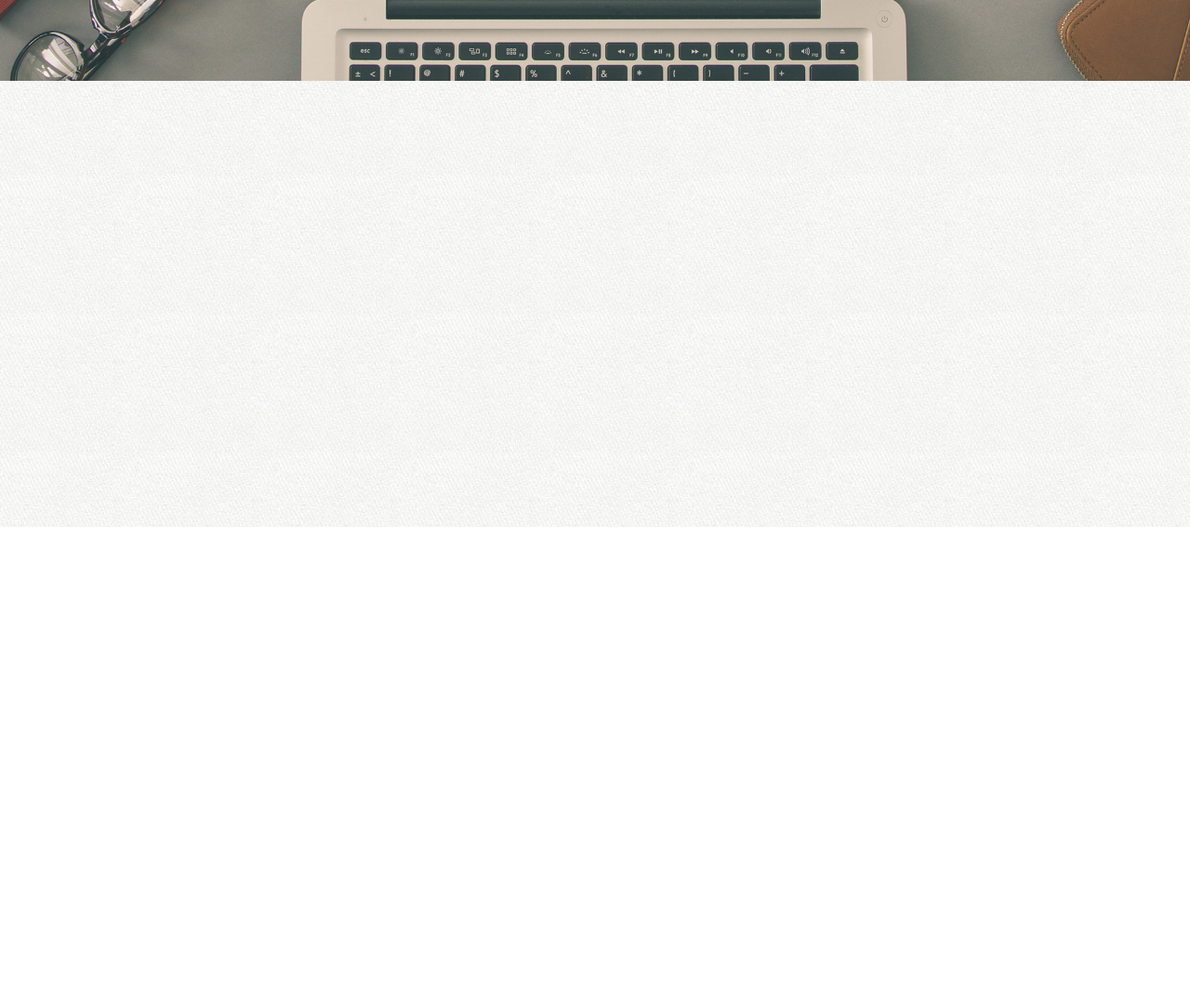
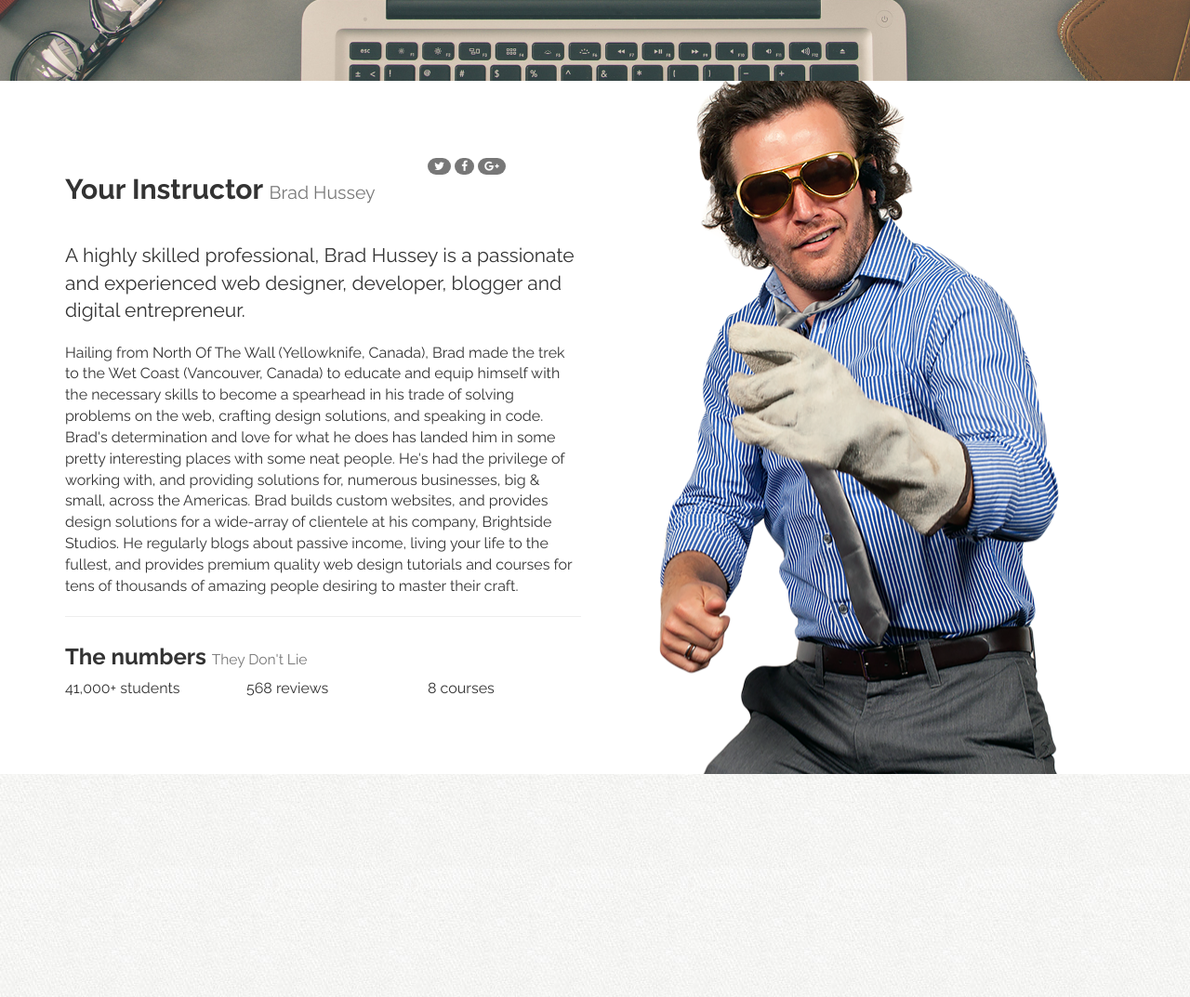
Before and after one commit to mpjr1/Boostrap-to-Wordpress, a PHP site: page / in a window 1280 px wide. Shown: the part 4259-5332 px from the top of the page at 93% size. Before the commit the page ends 4826 px from the top, so only its background shows below. Run offline with PHP 8.4, Linux system fonts and the light colour scheme.

Commit message:
Instructor Section completed

```diff
--- a/B2W/assets/css/custom.css
+++ b/B2W/assets/css/custom.css
@@ -184,6 +184,10 @@ section h3 {
     color: white;
 }
 
+#instructor{
+    background: white url('../img/brad-elvis.png') 90% -10px no-repeat;
+}
+
 /*=== Custom Icon Sprites ===*/
 
 i.ci{
--- a/B2W/index.html
+++ b/B2W/index.html
@@ -265,7 +265,55 @@
         </section>
 
         <!--Instructor Section-->
-        <section>
+        <section id="instructor">
+            <div class="container">
+                <div class="row">
+                    <div class="col-sm-8 col-md-6">
+                        <div class="row">
+                            <div class="col-lg-8">
+                                <h2>Your Instructor <small>Brad Hussey</small></h2>
+                            </div><!--Column-->
+                            <div class="col-lg-4">
+                                <a href="#" target="_blank" class="badge social twitter"><i class="fa fa-twitter"></i></a>
+                                <a href="#" target="_blank" class="badge social facebook"><i class="fa fa-facebook"></i></a>
+                                <a href="#" target="_blank" class="badge social gplus"><i class="fa fa-google-plus"></i></a>
+                            </div> <!--Column-->
+                        </div><!--Row-->
+
+                        <p class="lead">A highly skilled professional, Brad Hussey is a passionate and experienced web designer, developer, blogger and digital entrepreneur.</p>
+                        <p>Hailing from North Of The Wall (Yellowknife, Canada), Brad made the trek to the Wet Coast (Vancouver, Canada) to educate and equip himself with the necessary skills to become a spearhead in his trade of solving problems on the web, crafting design solutions, and speaking in code. Brad's determination and love for what he does has landed him in some pretty interesting places with some neat people. He's had the privilege of working with, and providing solutions for, numerous businesses, big & small, across the Americas. Brad builds custom websites, and provides design solutions for a wide-array of clientele at his company, Brightside Studios. He regularly blogs about passive income, living your life to the fullest, and provides premium quality web design tutorials and courses for tens of thousands of amazing people desiring to master their craft.</p>
+                        <hr>
+
+                        <h3>The numbers <small>They Don't Lie</small></h3>
+
+                        <div class="row">
+                            <div class="col-xs-4">
+                                <div class="num">
+                                    <div class="num-content">
+                                        41,000+ <span>students</span>
+                                    </div><!--Num Content-->
+                                </div> <!--Num-->
+                            </div><!--End Column-->
+
+                            <div class="col-xs-4">
+                                <div class="num">
+                                    <div class="num-content">
+                                        568 <span>reviews</span>
+                                    </div><!--Num Content-->
+                                </div> <!--Num-->
+                            </div><!--End Column-->
+
+                            <div class="col-xs-4">
+                                <div class="num">
+                                    <div class="num-content">
+                                        8 <span>courses</span>
+                                    </div><!--Num Content-->
+                                </div> <!--Num-->
+                            </div><!--End Column-->
+                        </div> <!--Row-->
+                    </div><!--Column-->
+                </div><!--Row-->
+            </div><!--Container-->
 
 
 
```
